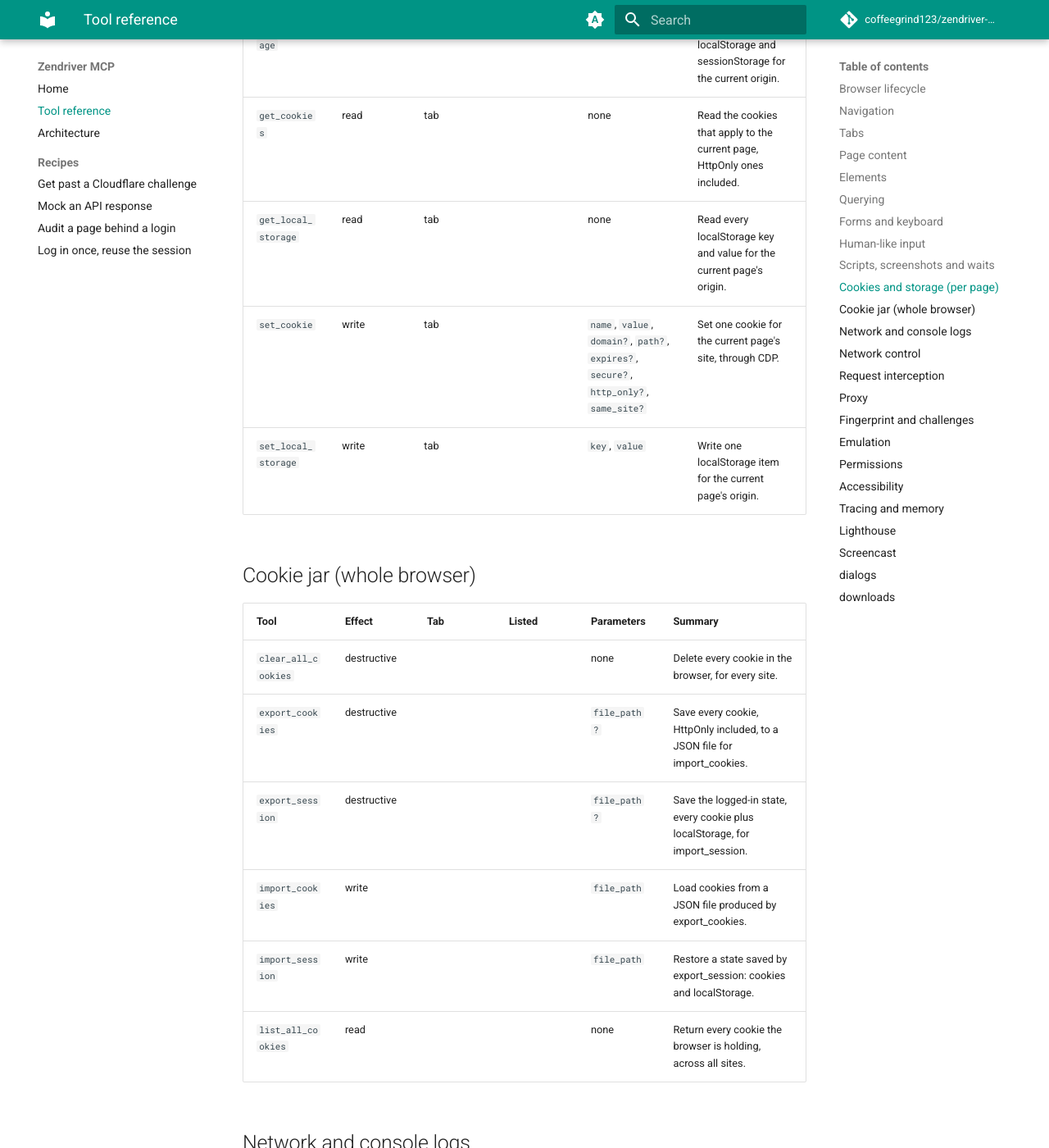
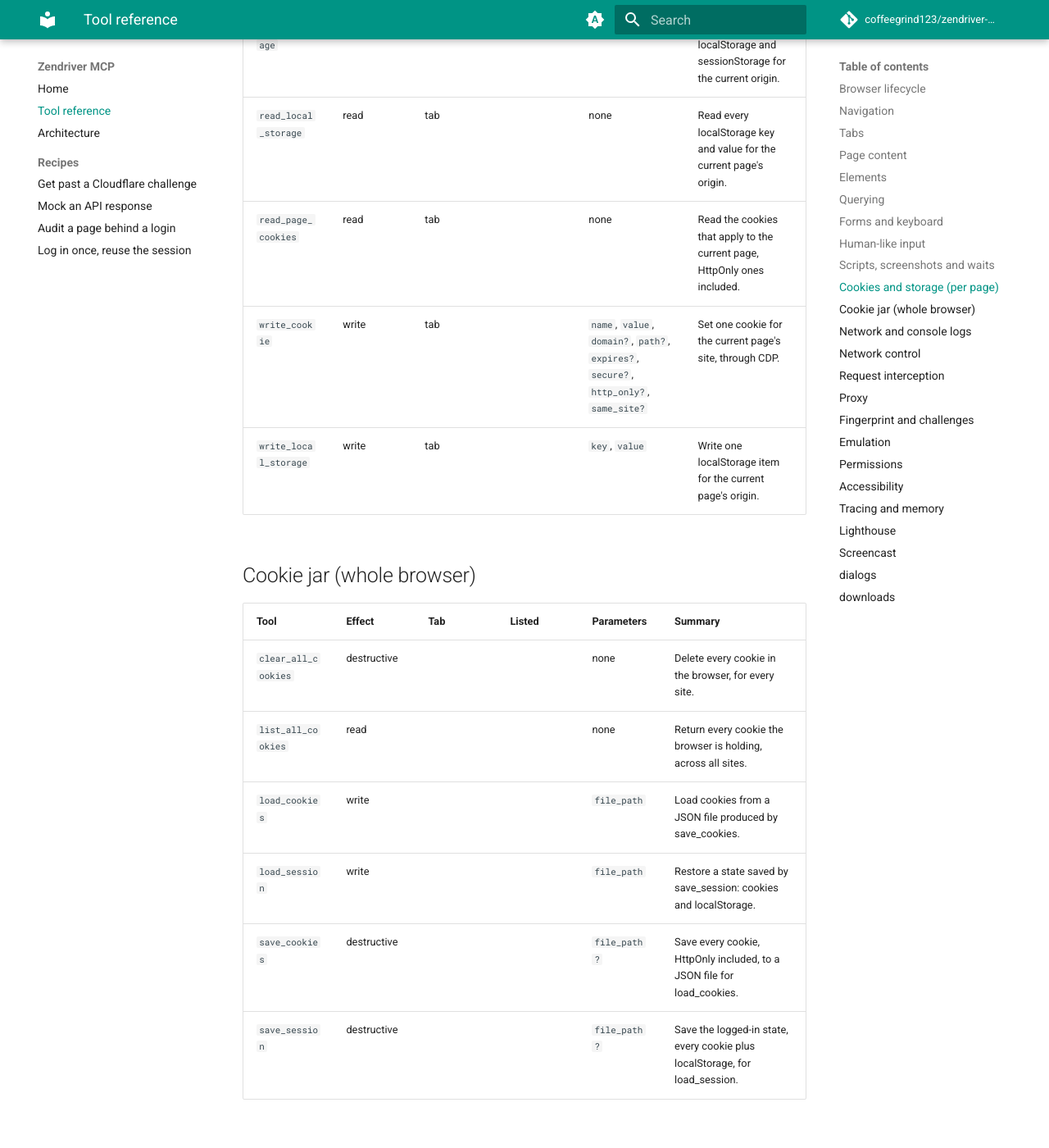
Before and after one commit to coffeegrind123/zendriver-mcp-next, an MkDocs documentation site: the page built from docs/tools.md, in a window 1280 px wide and 1400 px high, scrolled down 6787 px. Shown: the whole window at 82% size. Built offline with MkDocs 1.6.1 and Material for MkDocs 9.7.7, drawn with Linux system fonts in a browser that asks for light colours; comment, search, counter and statistics services are not loaded.

Commit message:
tools: rename near-duplicate cookie and storage tools
Tool names two characters apart are a measured cause of a model calling
the wrong one. get_cookies, set_cookie, get/set_local_storage,
export/import_cookies and export/import_session become read_page_cookies,
write_cookie, read/write_local_storage, save/load_cookies and
save/load_session. An old name fails with unknown_tool and a hint naming
the new one. The cookie and storage descriptions on the renamed lines
also gain what each tool returns.

Co-Authored-By: Claude Opus 5.5 <noreply@anthropic.com>

```diff
--- a/docs/tools.md
+++ b/docs/tools.md
@@ -105,21 +105,21 @@
 | Tool | Effect | Tab | Listed | Parameters | Summary |
 |---|---|---|---|---|---|
 | `clear_storage` | destructive | tab |  | none | Clear both localStorage and sessionStorage for the current origin. |
-| `get_cookies` | read | tab |  | none | Read the cookies that apply to the current page, HttpOnly ones included. |
-| `get_local_storage` | read | tab |  | none | Read every localStorage key and value for the current page's origin. |
-| `set_cookie` | write | tab |  | `name`, `value`, `domain?`, `path?`, `expires?`, `secure?`, `http_only?`, `same_site?` | Set one cookie for the current page's site, through CDP. |
-| `set_local_storage` | write | tab |  | `key`, `value` | Write one localStorage item for the current page's origin. |
+| `read_local_storage` | read | tab |  | none | Read every localStorage key and value for the current page's origin. |
+| `read_page_cookies` | read | tab |  | none | Read the cookies that apply to the current page, HttpOnly ones included. |
+| `write_cookie` | write | tab |  | `name`, `value`, `domain?`, `path?`, `expires?`, `secure?`, `http_only?`, `same_site?` | Set one cookie for the current page's site, through CDP. |
+| `write_local_storage` | write | tab |  | `key`, `value` | Write one localStorage item for the current page's origin. |
 
 ## Cookie jar (whole browser)
 
 | Tool | Effect | Tab | Listed | Parameters | Summary |
 |---|---|---|---|---|---|
 | `clear_all_cookies` | destructive |  |  | none | Delete every cookie in the browser, for every site. |
-| `export_cookies` | destructive |  |  | `file_path?` | Save every cookie, HttpOnly included, to a JSON file for import_cookies. |
-| `export_session` | destructive |  |  | `file_path?` | Save the logged-in state, every cookie plus localStorage, for import_session. |
-| `import_cookies` | write |  |  | `file_path` | Load cookies from a JSON file produced by export_cookies. |
-| `import_session` | write |  |  | `file_path` | Restore a state saved by export_session: cookies and localStorage. |
 | `list_all_cookies` | read |  |  | none | Return every cookie the browser is holding, across all sites. |
+| `load_cookies` | write |  |  | `file_path` | Load cookies from a JSON file produced by save_cookies. |
+| `load_session` | write |  |  | `file_path` | Restore a state saved by save_session: cookies and localStorage. |
+| `save_cookies` | destructive |  |  | `file_path?` | Save every cookie, HttpOnly included, to a JSON file for load_cookies. |
+| `save_session` | destructive |  |  | `file_path?` | Save the logged-in state, every cookie plus localStorage, for load_session. |
 
 ## Network and console logs
 
```
Also changed, not shown: CHANGELOG.md (+6 -1 lines), docs/recipes/performance-audit.md (+1 -1 lines), docs/recipes/scrape-behind-login.md (+2 -2 lines), 8 other files.
